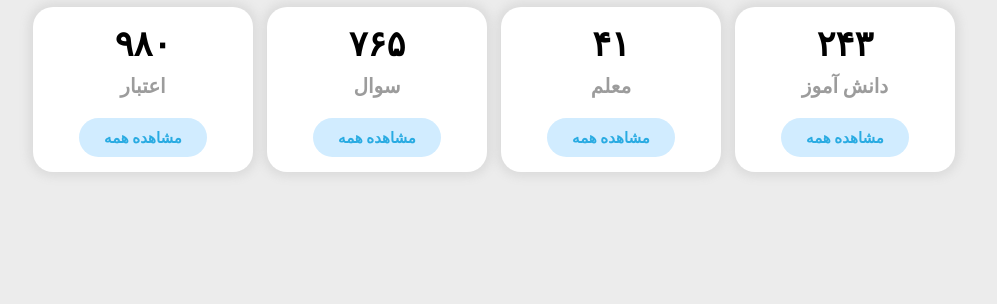
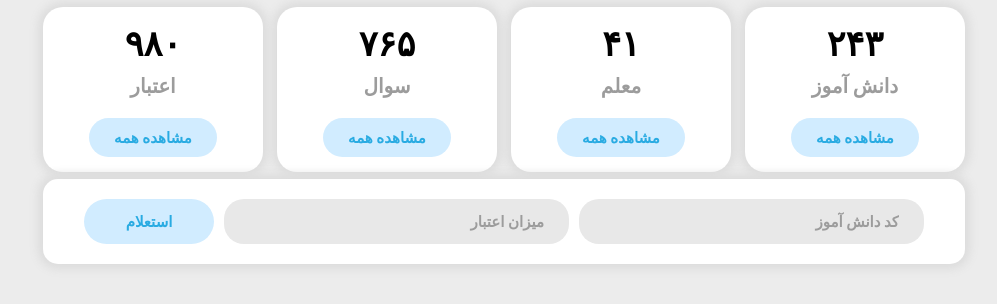
Before and after one commit to zahraNian/troubleshooting-robot, a React (Create React App) app: page / in a window 1280 px wide. Shown: the top 304 px of the page, without its empty margins (136-1133 px from the left). Built offline with nearby package versions, Linux system fonts and the light colour scheme.

Commit message:
'Charge'

```diff
--- a/src/App.css
+++ b/src/App.css
@@ -1,5 +1,4 @@
 #root, body, html{
-  height:100%;
   width:100%;
   background-color:var(--back);
 }
--- a/src/App.js
+++ b/src/App.js
@@ -1,13 +1,15 @@
 import styled from 'styled-components'
 import './App.css';
 import Button from './Button.js'
+import Charge from './Charge.js'
 
 const Column=styled.div({
   display:'flex',
   flexDirection:'column',
-  justifyContent:'center',
+  justifyContent:'flex-start',
   alignItems:'center',
-  width:'calc(100% - 20px)'
+  width:'90%',
+  minWidth:'260px',
 })
 const Row=styled.div({
   display:'flex',
@@ -19,13 +21,14 @@ const Row=styled.div({
 
 export default function App(){
   return(
-    <Column>
+    <Column id='root'>
       <Row>
         <Button number="۲۴۳" text="دانش آموز" link='https://en.wikipedia.org/wiki/TDD' />
         <Button number="۴۱" text="معلم" />
         <Button number="۷۶۵" text="سوال" />
         <Button number="۹۸۰" text="اعتبار" />
       </Row>
+      <Charge/>
     </Column>
   )
 }
--- /dev/null
+++ b/src/Charge.js
@@ -0,0 +1,51 @@
+import { useState } from "react";
+import styled from 'styled-components'
+const Row=styled.div({
+    display:'flex',
+    flexFlow:'row wrap',
+    justifyContent:'center',
+    alignItems:'center',
+    direction:'rtl',
+    backgroundColor:'white',
+    borderRadius:'15px',
+    width:'90%',
+    minWidth:'260px',
+    maxWidth:'922px',
+    boxShadow:'var(--shadow)',
+   '&>input':{
+       borderRadius:'20px',
+       fontSize:'15px',
+       padding:'13px 25px 13px 25px',
+       margin:'20px 5px 20px 5px',
+       width:'295px',
+       minWidth:'200px',
+       fontFamily:'var(--text)',
+       color:'var(--subText)',
+       backgroundColor:'var(--lightGray)',
+       border:'none',
+       fontWeight:'bold'
+   },
+   '&>a':{
+    borderRadius:'var(--borderRadius-div)',
+    backgroundColor:'var(--lightBlue)',
+    color:'var(--blue)',
+    fontFamily:'var(--btnText)',
+    fontSize:'15px',
+    padding:'13px 25px 13px 25px',
+    boxSizing:'border-box',
+    margin:'20px 5px 20px 5px',
+    fontWeight:'bold',
+    textDecoration: 'none',
+    width:'130px',
+    textAlign:'center'
+}
+  })
+export default function Charge(props){
+    return(
+        <Row>
+            <input value="کد دانش آموز "></input>
+            <input value='میزان اعتبار'></input>
+            <a  href={props.link} >استعلام</a>
+        </Row>
+    )
+}
--- a/src/index.css
+++ b/src/index.css
@@ -30,6 +30,7 @@ code {
   --pentomi: #640aff;
   --red: #f0385d;
   --subText: #9c9c9c;
+  --lightGray: #E8E8E8;
   --sideBar: #2d2d2d;
   --lightPurple: #ffbffd;
   --title: 20px;
```
